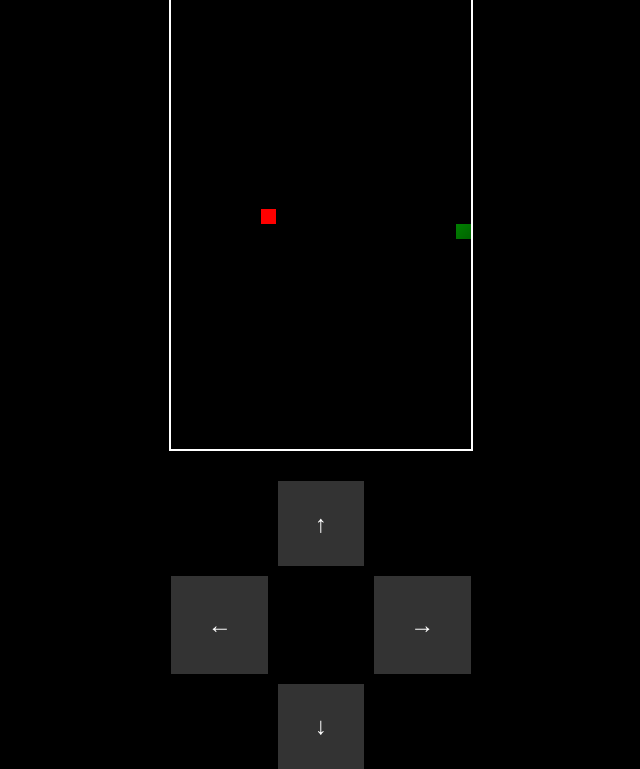
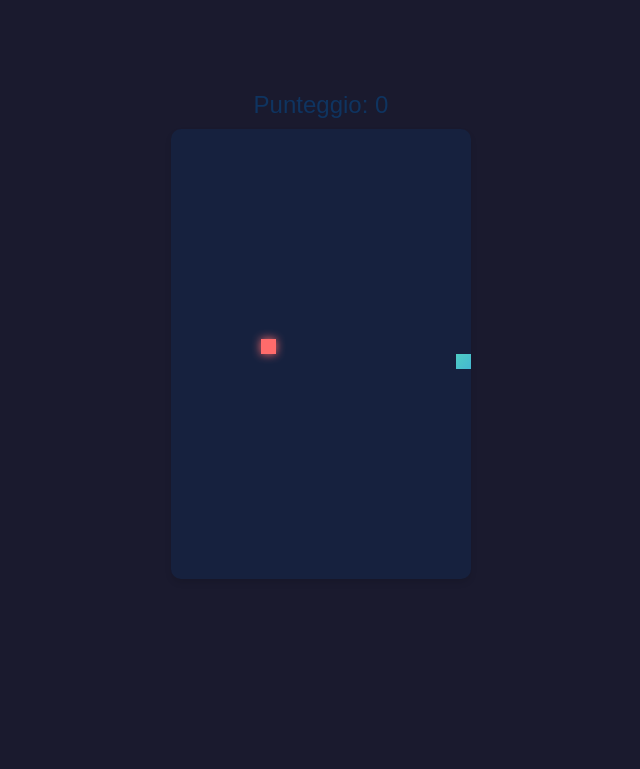
Before and after one commit to aleattino/snake-game-web, a plain HTML site: page index.html in a window 1280 px wide. Shown: the part 68-837 px from the top of the page, without its empty margins (319-959 px from the left). After the commit the page ends 800 px from the top, so only its background shows below. Drawn offline with Linux system fonts and the light colour scheme.

Commit message:
Aggiunge swipe control e migliora grafica

```diff
--- a/index.html
+++ b/index.html
@@ -13,70 +13,38 @@
             user-select: none;
         }
         body {
+            background-color: #1a1a2e;
+            color: #e3e3e3;
+            font-family: 'Arial', sans-serif;
             display: flex;
             flex-direction: column;
             align-items: center;
-            background-color: black;
-            color: white;
-            font-family: Arial, sans-serif;
+            justify-content: center;
             height: 100vh;
             overflow: hidden;
-            margin: 0;
         }
-        #game-container {
-            display: flex;
-            flex-direction: column;
-            align-items: center;
+        #gameContainer {
+            text-align: center;
+            max-width: 500px;
             width: 100%;
-            max-width: 500px;
             padding: 10px;
         }
         canvas {
-            border: 2px solid white;
-            max-width: 100%;
-            background-color: black;
+            background-color: #16213e;
+            border-radius: 10px;
+            box-shadow: 0 4px 6px rgba(0,0,0,0.1);
         }
-        #controls {
-            display: grid;
-            grid-template-areas:
-                ". up ."
-                "left center right"
-                ". down .";
-            gap: 10px;
-            width: 100%;
-            max-width: 300px;
-            margin-top: 20px;
+        #score {
+            font-size: 24px;
+            margin: 10px 0;
+            color: #0f3460;
         }
-        .control-btn {
-            background-color: #333;
-            color: white;
-            border: none;
-            aspect-ratio: 1;
-            display: flex;
-            justify-content: center;
-            align-items: center;
-            font-size: 24px;
-            cursor: pointer;
-            touch-action: manipulation;
-            padding: 10px;
-        }
-        #upBtn { grid-area: up; }
-        #downBtn { grid-area: down; }
-        #leftBtn { grid-area: left; }
-        #rightBtn { grid-area: right; }
     </style>
 </head>
 <body>
-    <div id="game-container">
-        <h1>Snake Game</h1>
+    <div id="gameContainer">
         <div id="score">Punteggio: 0</div>
         <canvas id="gameCanvas" width="300" height="450"></canvas>
-    </div>
-    <div id="controls">
-        <button id="upBtn" class="control-btn">↑</button>
-        <button id="downBtn" class="control-btn">↓</button>
-        <button id="leftBtn" class="control-btn">←</button>
-        <button id="rightBtn" class="control-btn">→</button>
     </div>
 
     <script>
@@ -90,6 +58,10 @@
             this.width = this.canvas.width;
             this.height = this.canvas.height;
 
+            this.startX = 0;
+            this.startY = 0;
+            this.minimumSwipeDistance = 50;
+
             this.snake = [{x: this.width/2, y: this.height/2}];
             this.direction = {x: this.cellSize, y: 0};
             this.food = this.generateFood();
@@ -99,14 +71,8 @@
             this.gameLoop = setInterval(() => this.update(), 100);
         }
 
-        generateFood() {
-            return {
-                x: Math.floor(Math.random() * (this.width / this.cellSize)) * this.cellSize,
-                y: Math.floor(Math.random() * (this.height / this.cellSize)) * this.cellSize
-            };
-        }
-
         setupControls() {
+            // Controlli tastiera
             document.addEventListener('keydown', (e) => {
                 switch(e.key) {
                     case 'ArrowUp':
@@ -124,19 +90,52 @@
                 }
             });
 
-            // Touch controls
-            document.getElementById('upBtn').addEventListener('click', () => {
-                if (this.direction.y === 0) this.direction = {x: 0, y: -this.cellSize};
-            });
-            document.getElementById('downBtn').addEventListener('click', () => {
-                if (this.direction.y === 0) this.direction = {x: 0, y: this.cellSize};
-            });
-            document.getElementById('leftBtn').addEventListener('click', () => {
-                if (this.direction.x === 0) this.direction = {x: -this.cellSize, y: 0};
-            });
-            document.getElementById('rightBtn').addEventListener('click', () => {
-                if (this.direction.x === 0) this.direction = {x: this.cellSize, y: 0};
-            });
+            // Controlli touch con swipe
+            this.canvas.addEventListener('touchstart', (e) => {
+                this.startX = e.touches[0].clientX;
+                this.startY = e.touches[0].clientY;
+            }, false);
+
+            this.canvas.addEventListener('touchmove', (e) => {
+                if (!this.startX || !this.startY) return;
+
+                const endX = e.touches[0].clientX;
+                const endY = e.touches[0].clientY;
+
+                const diffX = endX - this.startX;
+                const diffY = endY - this.startY;
+
+                if (Math.abs(diffX) > Math.abs(diffY)) {
+                    // Movimento orizzontale
+                    if (diffX > this.minimumSwipeDistance && this.direction.x === 0) {
+                        // Swipe a destra
+                        this.direction = {x: this.cellSize, y: 0};
+                    } else if (diffX < -this.minimumSwipeDistance && this.direction.x === 0) {
+                        // Swipe a sinistra
+                        this.direction = {x: -this.cellSize, y: 0};
+                    }
+                } else {
+                    // Movimento verticale
+                    if (diffY > this.minimumSwipeDistance && this.direction.y === 0) {
+                        // Swipe in basso
+                        this.direction = {x: 0, y: this.cellSize};
+                    } else if (diffY < -this.minimumSwipeDistance && this.direction.y === 0) {
+                        // Swipe in alto
+                        this.direction = {x: 0, y: -this.cellSize};
+                    }
+                }
+
+                // Reset per evitare movimenti multipli
+                this.startX = 0;
+                this.startY = 0;
+            }, false);
+        }
+
+        generateFood() {
+            return {
+                x: Math.floor(Math.random() * (this.width / this.cellSize)) * this.cellSize,
+                y: Math.floor(Math.random() * (this.height / this.cellSize)) * this.cellSize
+            };
         }
 
         update() {
@@ -144,7 +143,6 @@
             head.x += this.direction.x;
             head.y += this.direction.y;
 
-            // Controllo collisione bordi
             if (
                 head.x < 0 ||
                 head.x >= this.width ||
@@ -155,7 +153,6 @@
                 return;
             }
 
-            // Controllo auto-collisione
             if (this.snake.some(segment =>
                 segment.x === head.x && segment.y === head.y
             )) {
@@ -163,7 +160,6 @@
                 return;
             }
 
-            // Mangia cibo
             if (head.x === this.food.x && head.y === this.food.y) {
                 this.score++;
                 this.scoreElement.textContent = `Punteggio: ${this.score}`;
@@ -179,18 +175,21 @@
         draw() {
             this.ctx.clearRect(0, 0, this.width, this.height);
 
-            // Disegna cibo
-            this.ctx.fillStyle = 'red';
+            // Cibo
+            this.ctx.fillStyle = '#ff6b6b';
+            this.ctx.shadowColor = '#ff6b6b';
+            this.ctx.shadowBlur = 10;
             this.ctx.fillRect(this.food.x, this.food.y, this.cellSize, this.cellSize);
+            this.ctx.shadowBlur = 0;
 
-            // Disegna serpente
+            // Serpente
             this.snake.forEach((segment, index) => {
                 const gradient = this.ctx.createLinearGradient(
                     segment.x, segment.y,
                     segment.x + this.cellSize, segment.y + this.cellSize
                 );
-                gradient.addColorStop(0, 'green');
-                gradient.addColorStop(1, 'darkgreen');
+                gradient.addColorStop(0, '#4ecdc4');
+                gradient.addColorStop(1, '#45b7d1');
 
                 this.ctx.fillStyle = gradient;
                 this.ctx.fillRect(segment.x, segment.y, this.cellSize, this.cellSize);
@@ -213,7 +212,6 @@
         }
     }
 
-    // Inizia il gioco quando la pagina è caricata
     window.onload = () => {
         new SnakeGame();
     };
```
